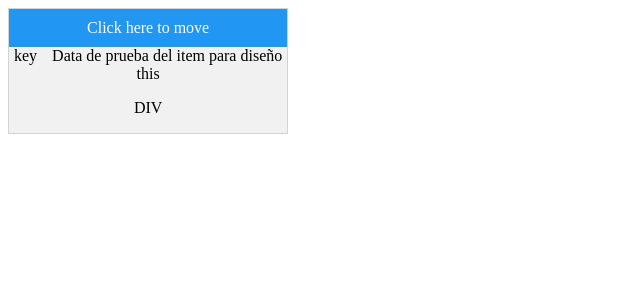
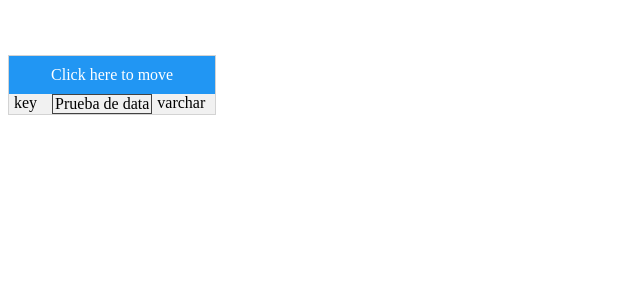
Before and after one commit to crmontiel/movetable, an Angular app: page / in a window 1280 px wide. Shown: the top 300 px of the page, without its empty margins (0-640 px from the left). Built offline with nearby package versions, Linux system fonts and the light colour scheme.

Commit message:
Add input etidable

```diff
--- a/src/app/app.component.css
+++ b/src/app/app.component.css
@@ -5,6 +5,7 @@
   text-align: center;
   border: 1px solid #d3d3d3;
   width: auto;
+  top: 55px;
 }
 
 #mydivheader {
@@ -23,9 +24,19 @@
 
 .pp {
   float: left;
+  min-width: 50px;
+  padding-left: 2px;
+  padding-right: 2px;
+  border: 0.5px solid #424242;
 }
 
 .ppk {
   float: left;
   margin-right: 15px;
 }
+
+.pptype {
+  float: left;
+  margin-left: 5px;
+  margin-right: 5px;
+}
--- a/src/app/app.component.html
+++ b/src/app/app.component.html
@@ -3,8 +3,9 @@
   <div id="mydivheader">Click here to move</div>
   <div class="nn">
     <div class="ppk">key</div>
-    <div class="pp">Data de prueba del item para diseño</div>
+    <div class="pp" contenteditable="true"> Prueba de data</div>
+    <div class="pptype">varchar</div>
+
   </div>
-  <p>this</p>
-  <p>DIV</p>
+
 </div>
--- a/src/app/app.component.ts
+++ b/src/app/app.component.ts
@@ -15,9 +15,9 @@ export class AppComponent implements OnInit {
   onMouseDown(event) {
     if (event.id.includes('mydivheader')) {
       this.itemMoviendo = document.getElementById(event.parentNode.id)
+      this.xMouse = window.event["clientX"];
+      this.pos = this.itemMoviendo.offsetLeft + (this.xMouse - this.itemMoviendo.offsetLeft)
     }
-    this.xMouse = window.event["clientX"];
-    this.pos = this.itemMoviendo.offsetLeft + (this.xMouse - this.itemMoviendo.offsetLeft)
   }
 
   @HostListener('document:mousemove', ['$event'])
```
